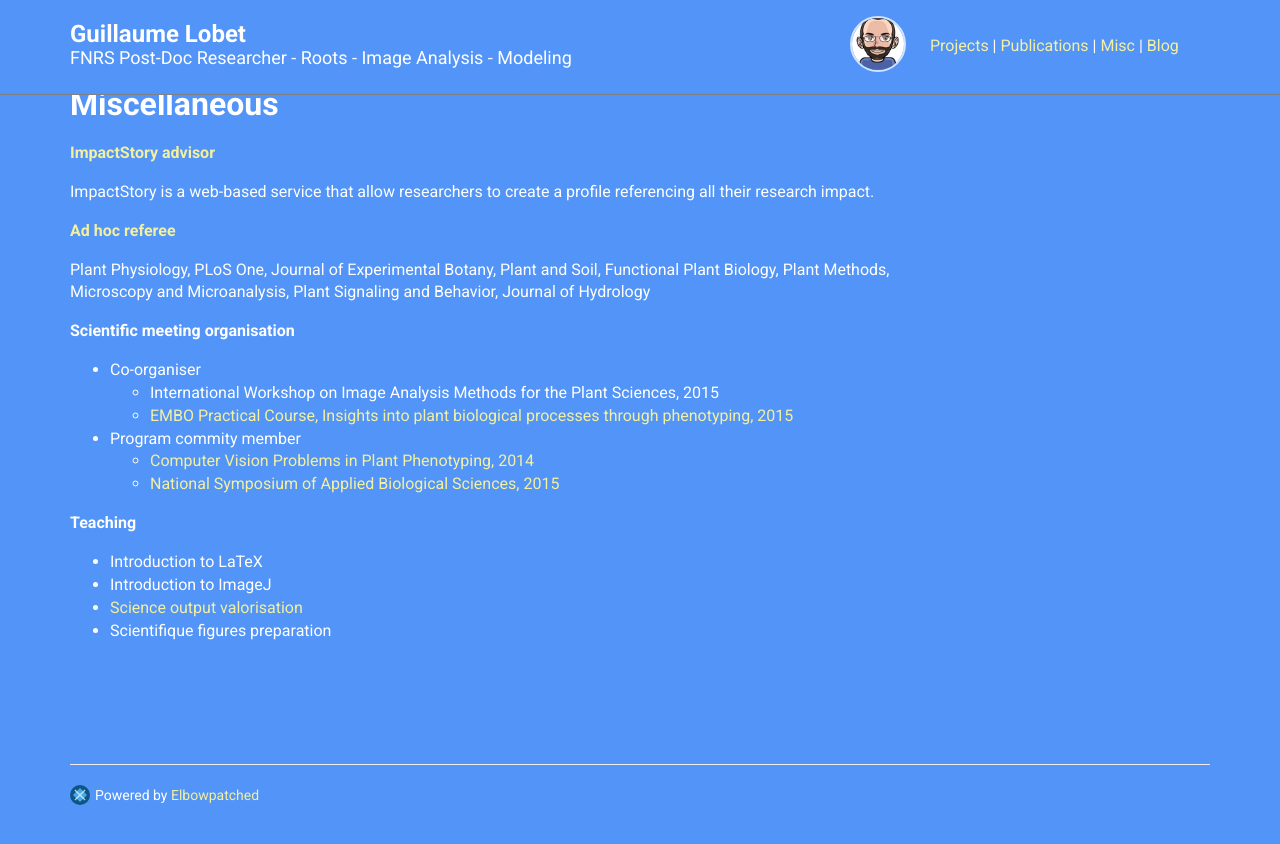
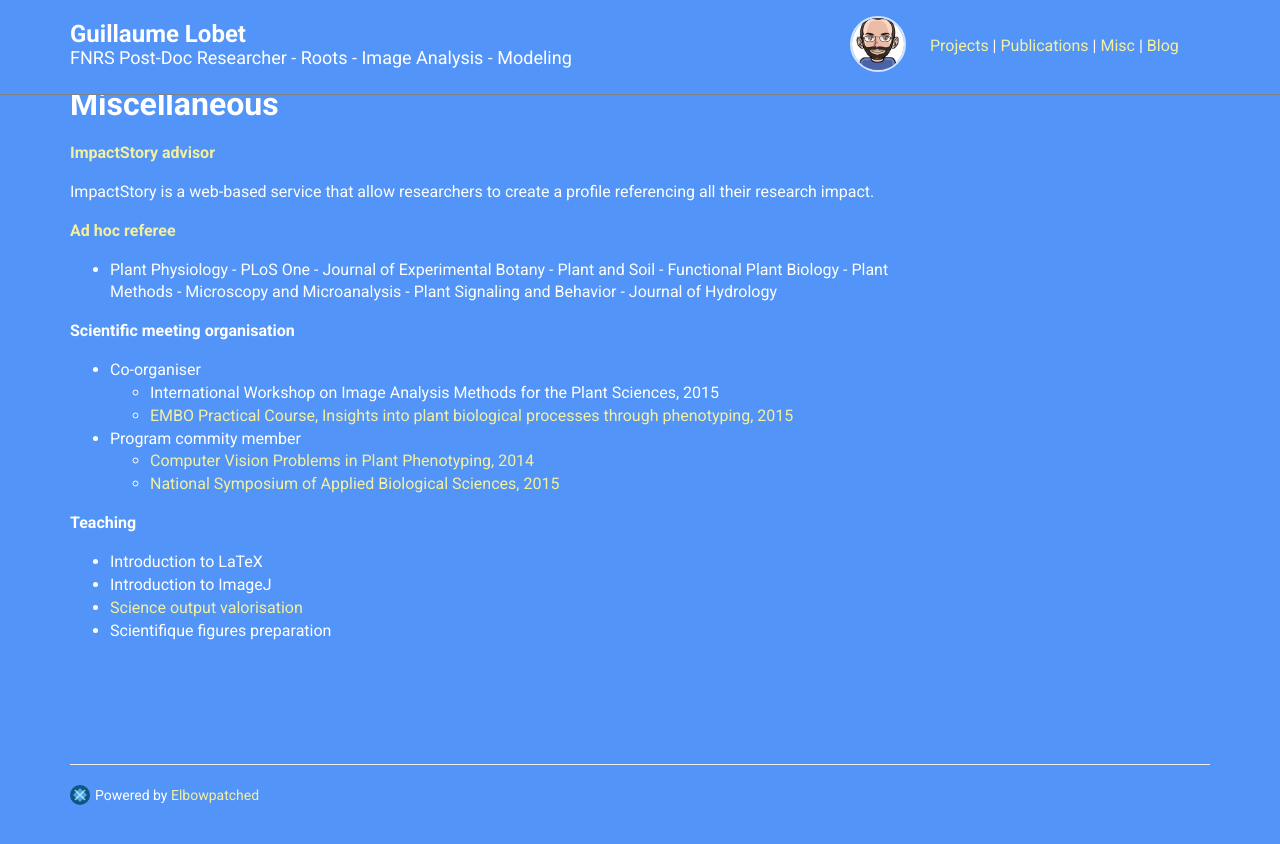
Before and after one commit to guillaumelobet/guillaumelobet.github.io, a Jekyll site: the page built from index.html, in a window 1280 px wide and 900 px high, scrolled down 4861 px. Shown: the top 844 px of the window. Built offline with Jekyll 4.4.1, drawn with Linux system fonts in a browser that asks for light colours; nearby versions of some CDN libraries; the list of posts is cut into pages by our own code.

```diff
--- a/_data/misc.yml
+++ b/_data/misc.yml
@@ -8,7 +8,15 @@
 -
   name: Ad hoc referee
   description: >
-    Plant Physiology, PLoS One, Journal of Experimental Botany, Plant and Soil, Functional Plant Biology, Plant Methods, Microscopy and Microanalysis, Plant Signaling and Behavior, Journal of Hydrology
+    - Plant Physiology
+    - PLoS One
+    - Journal of Experimental Botany
+    - Plant and Soil
+    - Functional Plant Biology
+    - Plant Methods
+    - Microscopy and Microanalysis
+    - Plant Signaling and Behavior
+    - Journal of Hydrology
   url: https://publons.com/author/207362/guillaume-lobet
 
 -
```
